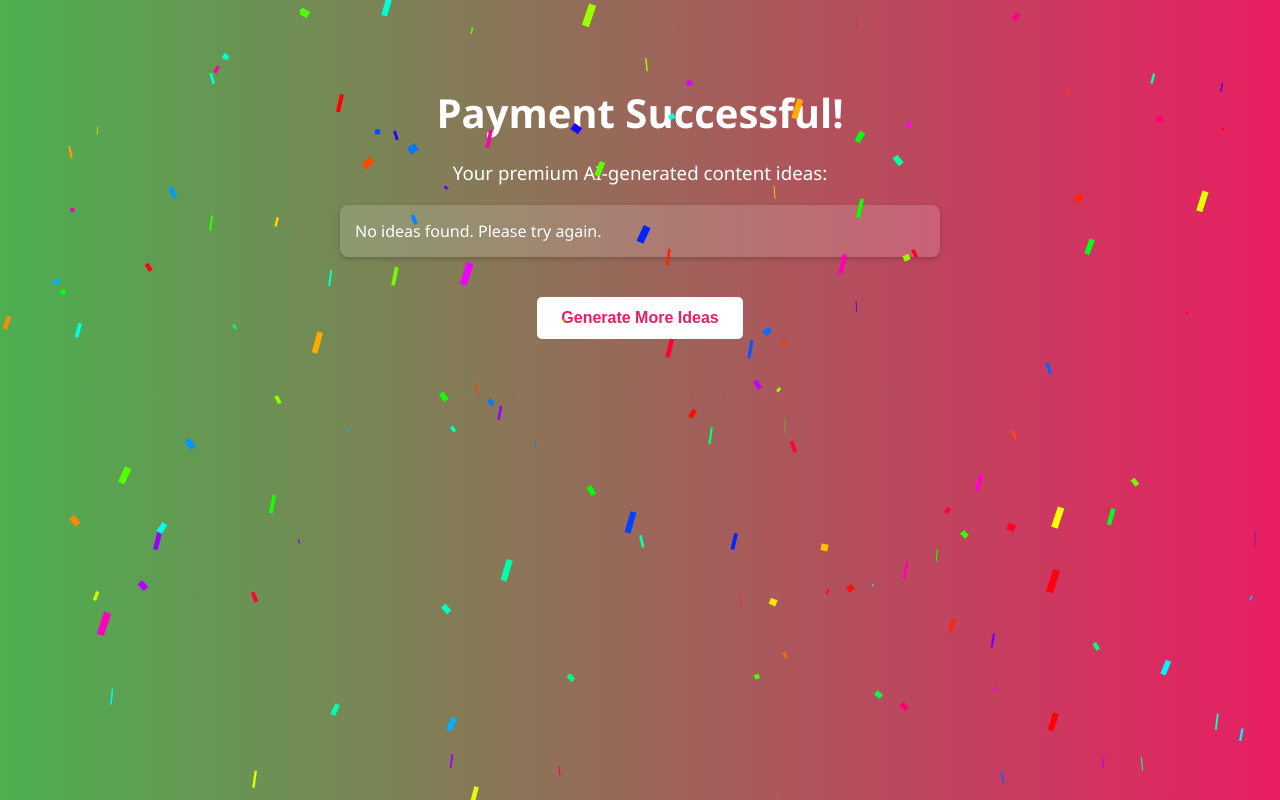
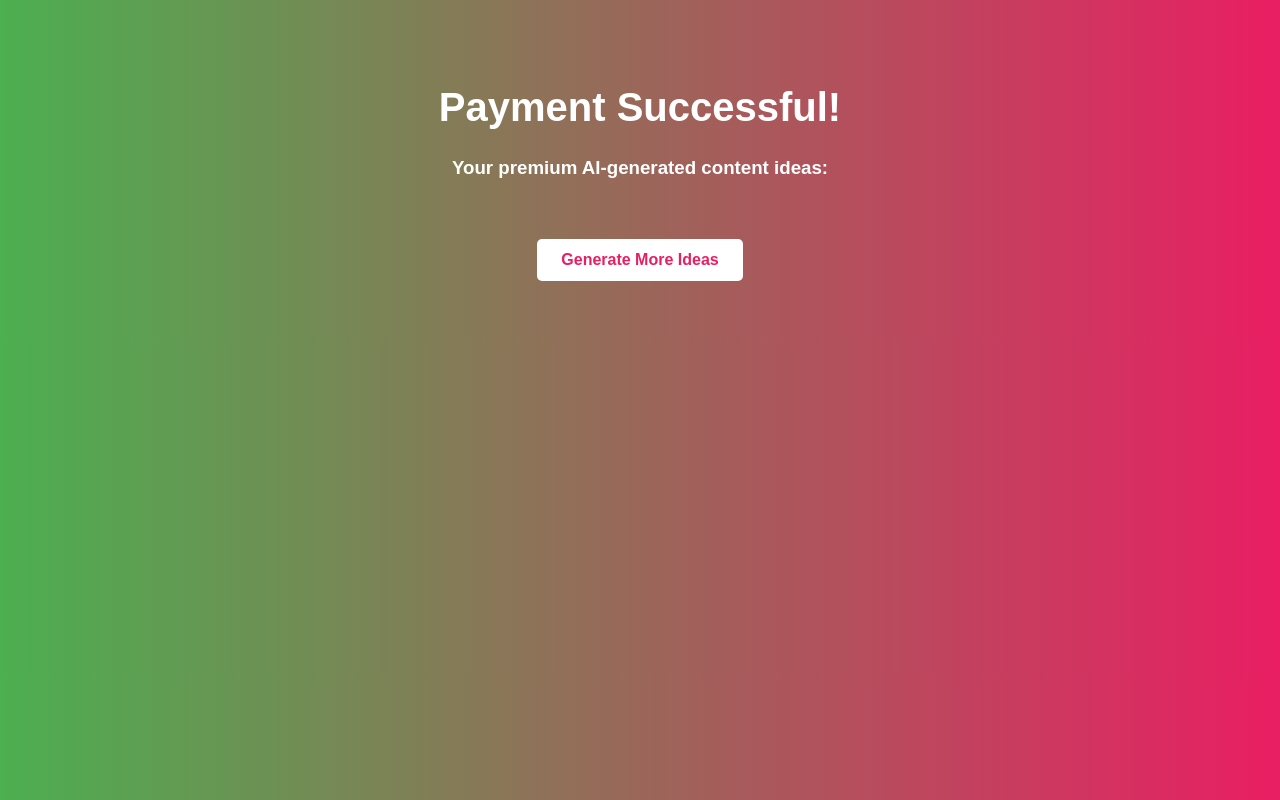
Before and after one commit to SStrong01/AI_Content, a Flask app: template templates/success.html in a window 1280 px wide. Run offline with Flask 3, Linux system fonts and the light colour scheme; the template is opened without the code that fills it, so the values that code supplies are empty.

Commit message:
Initial commit - full working version

```diff
--- a/app.py
+++ b/app.py
@@ -1,50 +1,27 @@
 from flask import Flask, render_template, request, redirect, session, url_for, jsonify
-from werkzeug.security import generate_password_hash, check_password_hash
 from dotenv import load_dotenv
-import sqlite3
+from openai import OpenAI
 import stripe
 import openai
 import os
 
-# Load environment variables from .env
 load_dotenv()
 
-app = Flask(__name__)
+app = Flask(__name__, static_folder='static', template_folder='templates')
 app.secret_key = os.getenv("FLASK_SECRET_KEY")
 
-# Stripe API Keys
+# Stripe setup
 STRIPE_SECRET_KEY = os.getenv("STRIPE_SECRET_KEY")
 STRIPE_PUBLIC_KEY = os.getenv("STRIPE_PUBLIC_KEY")
 stripe.api_key = STRIPE_SECRET_KEY
 
-# OpenAI (v1.0+)
-from openai import OpenAI
+# OpenAI setup
 openai_client = OpenAI(api_key=os.getenv("OPENAI_API_KEY"))
 
-# Optional DB init
-def init_db():
-    with sqlite3.connect('database.db') as conn:
-        conn.execute('''CREATE TABLE IF NOT EXISTS users (
-            id INTEGER PRIMARY KEY,
-            email TEXT UNIQUE,
-            username TEXT,
-            password TEXT,
-            plan TEXT DEFAULT 'free')''')
-        conn.execute('''CREATE TABLE IF NOT EXISTS ads (
-            id INTEGER PRIMARY KEY,
-            user_id INTEGER,
-            title TEXT,
-            description TEXT,
-            platform TEXT)''')
-
-init_db()
-
-# Homepage
 @app.route('/')
 def index():
     return render_template('index.html', stripe_public_key=STRIPE_PUBLIC_KEY)
 
-# Create Stripe Checkout Session
 @app.route('/buy', methods=['POST'])
 def buy():
     data = request.get_json()
@@ -71,9 +48,8 @@
         return jsonify(id=session_data.id)
     except Exception as e:
         print("Stripe error:", e)
-        return jsonify(error="Stripe session creation failed."), 400
+        return jsonify(error=str(e)), 400
 
-# AI-Powered Success Page
 @app.route('/success')
 def success():
     niche = session.get("niche", "content")
@@ -81,7 +57,7 @@
 
     prompt = (
         f"Give me 4 unique, creative content ideas for promoting a {niche} brand on {platform}. "
-        "Make each idea short, catchy, and effective."
+        "Make them short, catchy, and effective."
     )
 
     try:
@@ -94,22 +70,14 @@
             temperature=0.9,
             max_tokens=300,
         )
-
         output = response.choices[0].message.content
         ideas = [line.strip("- ").strip() for line in output.split("\n") if line.strip()]
         return render_template("success.html", ideas=ideas)
-
     except Exception as e:
-        print("OpenAI error:", e)
         return render_template("success.html", ideas=[
             "Error generating ideas. Please try again.",
             str(e)
         ])
 
-@app.route('/logout')
-def logout():
-    session.clear()
-    return redirect(url_for('index'))
-
 if __name__ == '__main__':
     app.run(debug=True)
--- a/static/script.js
+++ b/static/script.js
@@ -13,9 +13,7 @@
       try {
         const response = await fetch("/buy", {
           method: "POST",
-          headers: {
-            "Content-Type": "application/json"
-          },
+          headers: { "Content-Type": "application/json" },
           body: JSON.stringify({ niche, platform })
         });
 
@@ -26,7 +24,6 @@
           stripe.redirectToCheckout({ sessionId: data.id });
         } else {
           alert("Error: " + (data.error || "Something went wrong."));
-          console.error("Stripe session error:", data);
         }
       } catch (error) {
         alert("Network error. Please try again.");
--- a/templates/success.html
+++ b/templates/success.html
@@ -1,46 +1,35 @@
 <!DOCTYPE html>
 <html lang="en">
 <head>
-    <meta charset="UTF-8">
-    <title>Success – Keep Them Coming</title>
-    <meta name="viewport" content="width=device-width, initial-scale=1.0" />
+  <meta charset="UTF-8" />
+  <title>Success – AI Ideas</title>
   <style>
     body {
       background: linear-gradient(to right, #4CAF50, #E91E63);
-            font-family: "Segoe UI", Tahoma, Geneva, Verdana, sans-serif;
+      font-family: sans-serif;
       color: white;
       text-align: center;
-            padding: 50px 20px;
-            overflow-x: hidden;
+      padding: 50px;
     }
 
     h1 {
-            font-size: 2.5em;
-            margin-bottom: 20px;
+      font-size: 2.5rem;
       animation: fadeInDown 1s ease-in-out;
-        }
-
-        h3 {
-            margin-bottom: 20px;
-            font-weight: normal;
     }
 
     ul {
       list-style: none;
       padding: 0;
       max-width: 600px;
-            margin: 0 auto;
+      margin: 30px auto;
     }
 
     li {
       background: rgba(255, 255, 255, 0.15);
       padding: 15px;
-            margin-bottom: 10px;
+      margin: 10px 0;
       border-radius: 8px;
-            color: white;
-            box-shadow: 0 2px 5px rgba(0, 0, 0, 0.2);
-            text-align: left;
-            animation: fadeInUp 0.7s ease-in-out;
+      animation: fadeInUp 0.8s ease-in-out;
     }
 
     button {
@@ -48,16 +37,11 @@
       padding: 12px 24px;
       font-size: 1rem;
       font-weight: bold;
+      background-color: white;
+      color: #E91E63;
       border: none;
       border-radius: 5px;
-            background-color: white;
-            color: #E91E63;
       cursor: pointer;
-            transition: 0.3s;
-        }
-
-        button:hover {
-            background-color: #f1f1f1;
     }
 
     @keyframes fadeInDown {
@@ -69,86 +53,17 @@
       from { opacity: 0; transform: translateY(30px); }
       to { opacity: 1; transform: translateY(0); }
     }
-
-        .confetti {
-            position: fixed;
-            top: 0;
-            left: 0;
-            width: 100vw;
-            height: 100vh;
-            pointer-events: none;
-            z-index: 1000;
-        }
   </style>
 </head>
 <body>
-
-<canvas class="confetti"></canvas>
-
   <h1>Payment Successful!</h1>
   <h3>Your premium AI-generated content ideas:</h3>
-
   <ul>
-    {% if ideas %}
     {% for idea in ideas %}
-            <li style="animation-delay: {{ loop.index0 * 0.2 }}s;">{{ idea }}</li>
+      <li>{{ idea }}</li>
     {% endfor %}
-    {% else %}
-        <li>No ideas found. Please try again.</li>
-    {% endif %}
   </ul>
 
-<a href="{{ url_for('index') }}"><button>Generate More Ideas</button></a>
-
-<script>
-    // Confetti animation
-    const canvas = document.querySelector('.confetti');
-    const ctx = canvas.getContext('2d');
-    canvas.width = window.innerWidth;
-    canvas.height = window.innerHeight;
-
-    const pieces = Array.from({ length: 150 }, () => ({
-        x: Math.random() * canvas.width,
-        y: Math.random() * canvas.height,
-        d: Math.random() * 15,
-        tilt: Math.random() * 10 - 10,
-        color: `hsl(${Math.floor(Math.random() * 360)}, 100%, 50%)`,
-        tiltAngleIncremental: Math.random() * 0.07 + 0.05,
-        tiltAngle: 0
-    }));
-
-    function draw() {
-        ctx.clearRect(0, 0, canvas.width, canvas.height);
-        pieces.forEach(p => {
-            ctx.beginPath();
-            ctx.lineWidth = p.d / 2;
-            ctx.strokeStyle = p.color;
-            ctx.moveTo(p.x + p.tilt + p.d / 2, p.y);
-            ctx.lineTo(p.x + p.tilt, p.y + p.tilt + p.d / 2);
-            ctx.stroke();
-        });
-        update();
-    }
-
-    function update() {
-        pieces.forEach(p => {
-            p.tiltAngle += p.tiltAngleIncremental;
-            p.y += (Math.cos(p.d) + 3 + p.d / 2) / 2;
-            p.x += Math.sin(p.tiltAngle) * 2;
-            p.tilt = Math.sin(p.tiltAngle) * 15;
-
-            if (p.y > canvas.height) {
-                p.y = -10;
-                p.x = Math.random() * canvas.width;
-            }
-        });
-    }
-
-    (function animate() {
-        draw();
-        requestAnimationFrame(animate);
-    })();
-</script>
-
+  <a href="/"><button>Generate More Ideas</button></a>
 </body>
 </html>
```
Also changed, not shown: templates/index.html (+0 -8 lines). Lines whose indentation alone changed are shown as unchanged.
